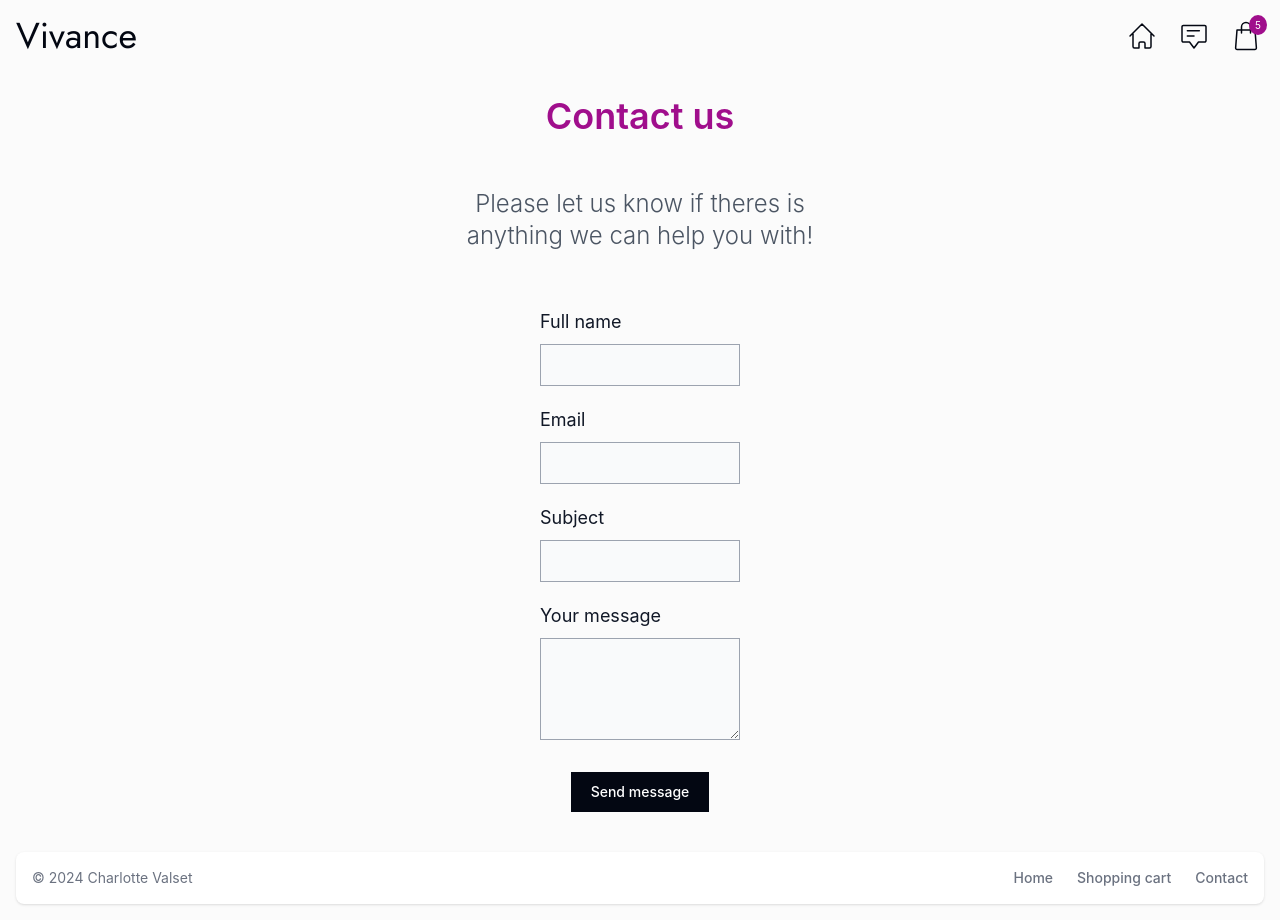
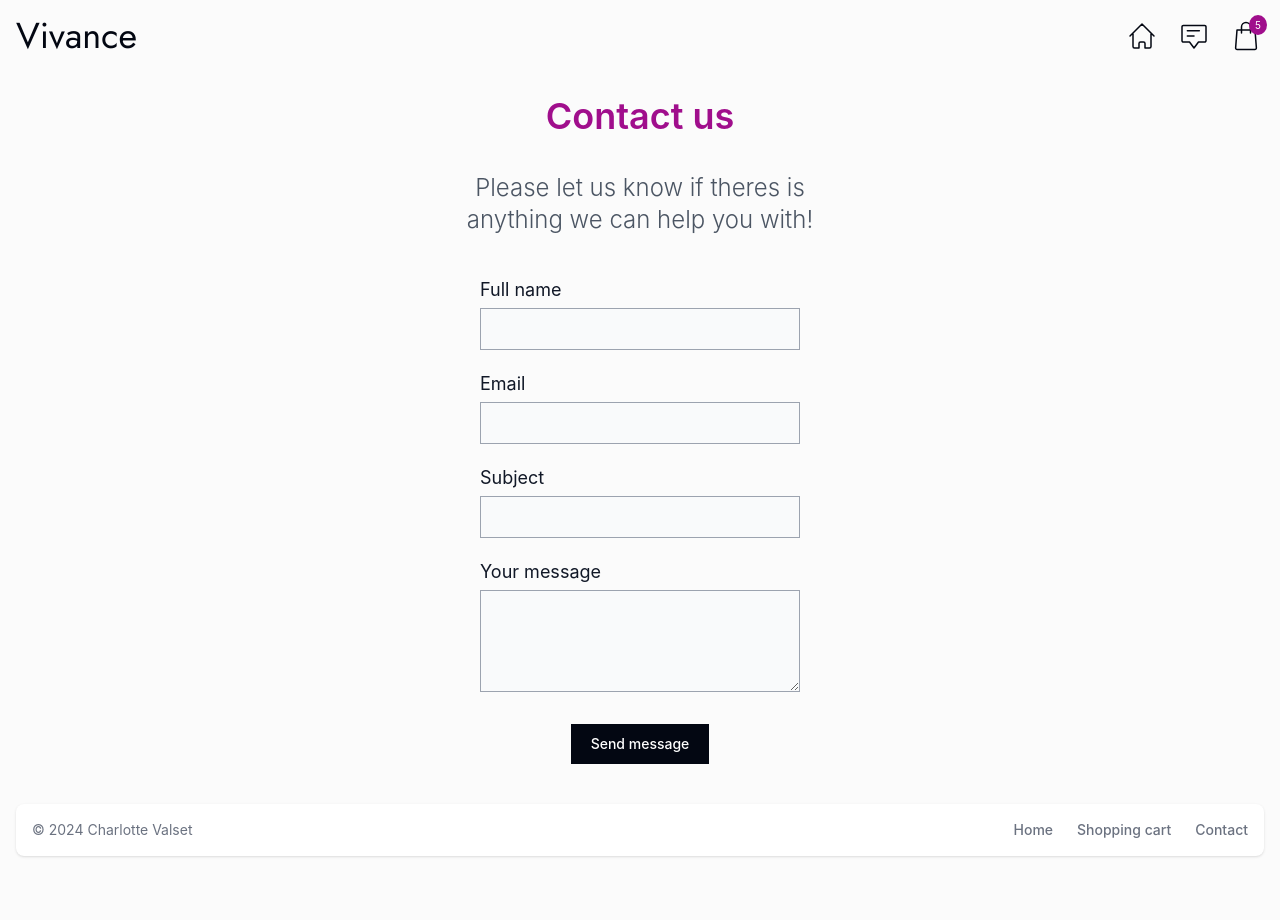
Before and after one commit to CharlotteValset/react-ecom-store, a React (Vite) app: page /contact in a window 1280 px wide. After the commit the page ends 872 px from the top, so only its background shows below. Built offline with nearby package versions, Linux system fonts and the light colour scheme.

Commit message:
small fixes on design

```diff
--- a/src/Pages/Contact/index.jsx
+++ b/src/Pages/Contact/index.jsx
@@ -2,13 +2,13 @@ export const Contact = () => {
   return (
     <>
       <h1 className="text-4xl text-center text-purple-pink font-semibold mt-24 mb-5">Contact us</h1>
-      <p className="text-2xl text-gray-600 text-center font-light my-8 w-5/6 max-w-sm mx-auto">
+      <p className="text-2xl text-gray-600 text-center font-light my-4 w-5/6 max-w-sm mx-auto">
         Please let us know if theres is anything we can help you with!
       </p>
-      <div className="m-auto max-w-2xl py-6">
-        <form className="w-5/6 max-w-sm mx-auto">
+      <div className="py-6 flex justify-center">
+        <form className="w-5/6 max-w-xs">
           <div className="mb-5">
-            <label htmlFor="fullName" className="block mb-2 text-lg text-gray-900 dark:text-white">
+            <label htmlFor="fullName" className="block mb-1 text-lg text-gray-900 dark:text-white">
               Full name
             </label>
             <input
@@ -19,7 +19,7 @@ export const Contact = () => {
             />
           </div>
           <div className="mb-5">
-            <label htmlFor="email" className="block mb-2 text-lg text-gray-900 dark:text-white">
+            <label htmlFor="email" className="block mb-1 text-lg text-gray-900 dark:text-white">
               Email
             </label>
             <input
@@ -30,7 +30,7 @@ export const Contact = () => {
             />
           </div>
           <div className="mb-5">
-            <label htmlFor="subject" className="block mb-2 text-lg text-gray-900 dark:text-white">
+            <label htmlFor="subject" className="block mb-1 text-lg text-gray-900 dark:text-white">
               Subject
             </label>
             <input
@@ -40,8 +40,8 @@ export const Contact = () => {
               required
             />
           </div>
-          <div>
-            <label htmlFor="message" className="block mb-2 text-lg text-gray-900 dark:text-white">
+          <div className="">
+            <label htmlFor="message" className="block mb-1 text-lg text-gray-900 dark:text-white">
               Your message
             </label>
             <textarea
```
